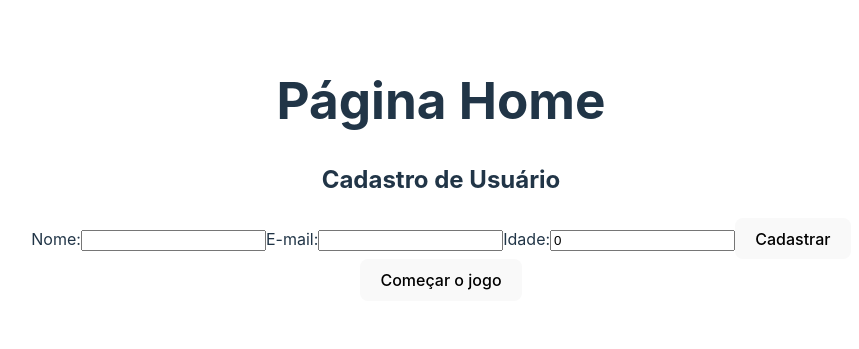
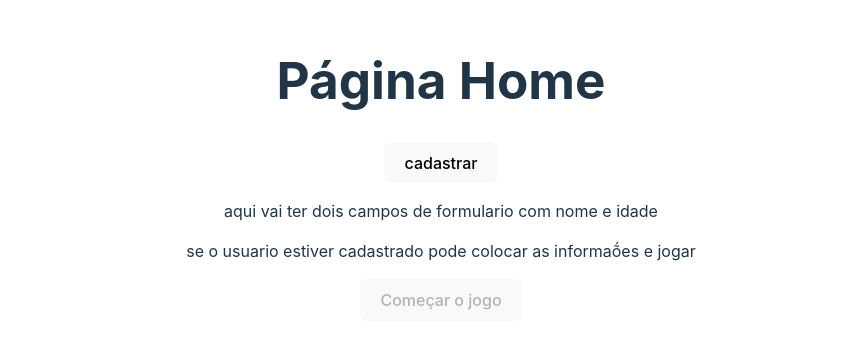
Before and after one commit to severidade/TheQuiz, a React (Vite) app: page / in a window 1280 px wide. Shown: the part 239-588 px from the top of the page, without its empty margins (199-1058 px from the left). Built offline with nearby package versions, Linux system fonts and the light colour scheme.

Commit message:
feat: :rocket: recria rotas para uma tela de registro

```diff
--- a/src/App.tsx
+++ b/src/App.tsx
@@ -4,11 +4,13 @@ import Home from './pages/home';
 import Trivia from './pages/trivia';
 import Feedback from './pages/feedback';
 import NotFound from './pages/not-found';
+import Register from './pages/register';
 
 function App() {
   return (
     <Routes>
       <Route path="/" element={ <Home /> } />
+      <Route path="/register" element={ <Register /> } />
       <Route path="/trivia" element={ <Trivia /> } />
       <Route path="/feedback" element={ <Feedback /> } />
       <Route path="*" element={ <NotFound /> } />
--- a/src/components/UserRegistration/index.tsx
+++ b/src/components/UserRegistration/index.tsx
@@ -12,6 +12,17 @@ function UserRegistration() {
   const handleFormSubmit = async (e: React.FormEvent<HTMLFormElement>) => {
     e.preventDefault();
 
+    // Verificar se o usuário já existe na base de dados
+    const query = '*[_type == \'user\' && (name == $name || email == $email)]';
+    const existingUsers = await client.fetch(query, { name, email });
+
+    if (existingUsers.length > 0) {
+      setMutationResult(null);
+      setMutationError('Usuário com mesmo nome ou email já existe.');
+      return;
+    }
+
+    // Se o usuário não existe, realizar o cadastro
     const newUser = {
       _type: 'user',
       name,
@@ -33,7 +44,6 @@ function UserRegistration() {
 
   return (
     <div>
-      <h2>Cadastro de Usuário</h2>
       <form onSubmit={ handleFormSubmit }>
         <label htmlFor="name">Nome:</label>
         <input
@@ -57,7 +67,6 @@ function UserRegistration() {
           id="age"
           value={ age }
           onChange={ (e) => setAge(parseInt(e.target.value, 10)) }
-
         />
 
         <button type="submit">Cadastrar</button>
--- a/src/pages/home/index.tsx
+++ b/src/pages/home/index.tsx
@@ -1,15 +1,25 @@
 import { useNavigate } from 'react-router-dom';
-import UserRegistration from '../../components/UserRegistration';
 
 export default function Home() {
   const navigate = useNavigate();
+  const isUserRegistered = false;
 
   return (
     <div className="home-page">
       <div className="title">
+
         <h1>Página Home</h1>
-        <UserRegistration />
-        <button onClick={ () => navigate('/trivia') }>
+        <button
+          onClick={ () => navigate('/register') }
+        >
+          cadastrar
+        </button>
+        <p> aqui vai ter dois campos de formulario com nome e idade </p>
+        <p> se o usuario estiver cadastrado pode colocar as informaṍes e jogar</p>
+        <button
+          onClick={ () => navigate('/trivia') }
+          disabled={ !isUserRegistered }
+        >
           Começar o jogo
         </button>
       </div>
--- /dev/null
+++ b/src/pages/register/index.tsx
@@ -0,0 +1,12 @@
+import UserRegistration from '../../components/UserRegistration';
+
+export default function Register() {
+  return (
+    <div className="home-page">
+      <div className="title">
+        <h1>Página Cadastro</h1>
+        <UserRegistration />
+      </div>
+    </div>
+  );
+}
```
